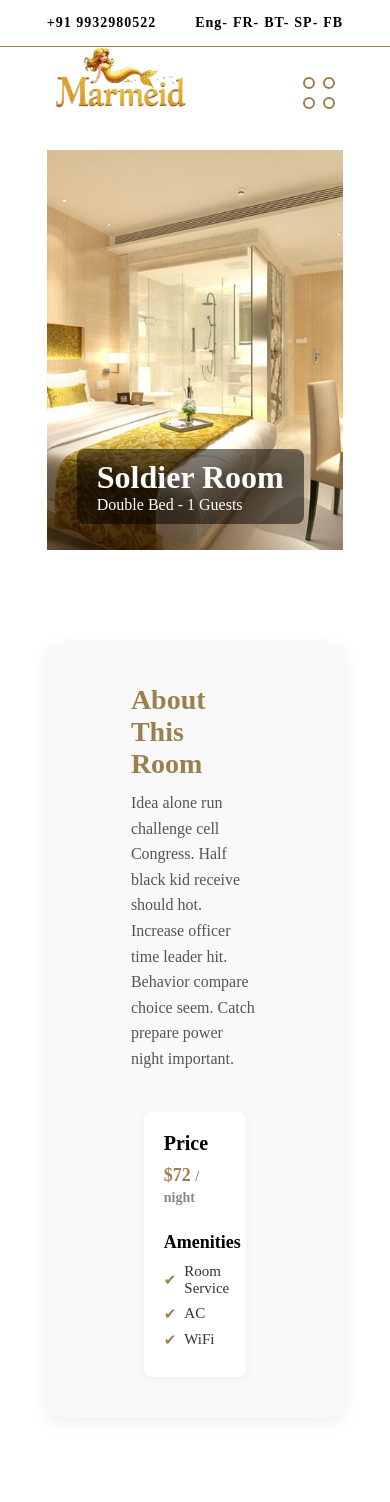
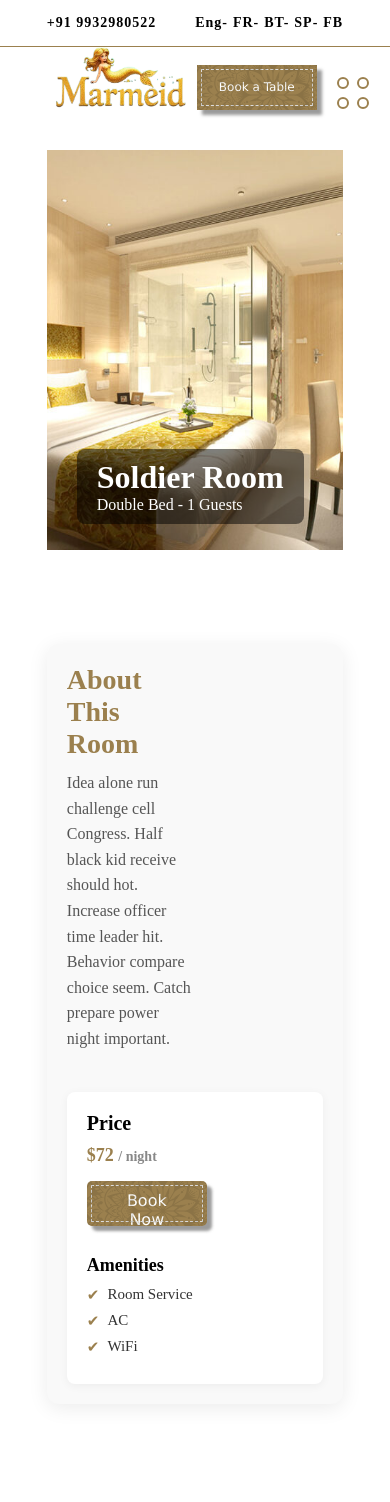
Before and after one commit to Mkdinda7/Marmeid, a React (Vite) app: page /rooms/1 in a window 390 px wide. Shown: the top 1502 px of the page. Built offline with nearby package versions, Linux system fonts and the light colour scheme; a web font is replaced by a local one.

Commit message:
some updates are requirements

```diff
--- a/src/components/Home/Home.module.css
+++ b/src/components/Home/Home.module.css
@@ -172,6 +172,16 @@
     }
 }
 
+@media screen and (max-width:776px) {
+    .Swiper_Slider_wrapper {
+        height: 600px;
+
+        Swiper {
+            height: max-content;
+        }
+    }
+}
+
 @media screen and (max-width:600px) {
     .Swiper_Slider_wrapper{
         width: 100%;
@@ -179,6 +189,10 @@
         img{
             height: 700px;
         }
+    }
+
+      .rating_container{
+        display: none;
     }
 
     .home_content{
@@ -189,7 +203,7 @@
         height: auto !important;
         width: 90%;
         transform: translate(5%);
-
+        margin-top: 20px;
         outline: 5px double var(--primary-color);
         outline-offset: -20px;
     }
--- a/src/index.css
+++ b/src/index.css
@@ -79,7 +79,7 @@ button:hover::after{
 
 @media screen and (max-width:480px) {
     button{
-        display: none !important;
+        /* display: none !important; */
     }
 }
 
@@ -427,12 +427,13 @@ button:hover::after{
 
 @media screen and (max-width:776px) {
     .room-info{
+        width: 100%;
         flex-direction: column !important;
-        align-items: center;
+        padding: 20px 20px !important;
 
         .room-price{
             font-size: 20px;
-            width: 100%;
+            width: 100% !important;
         }
     }
 }
```
